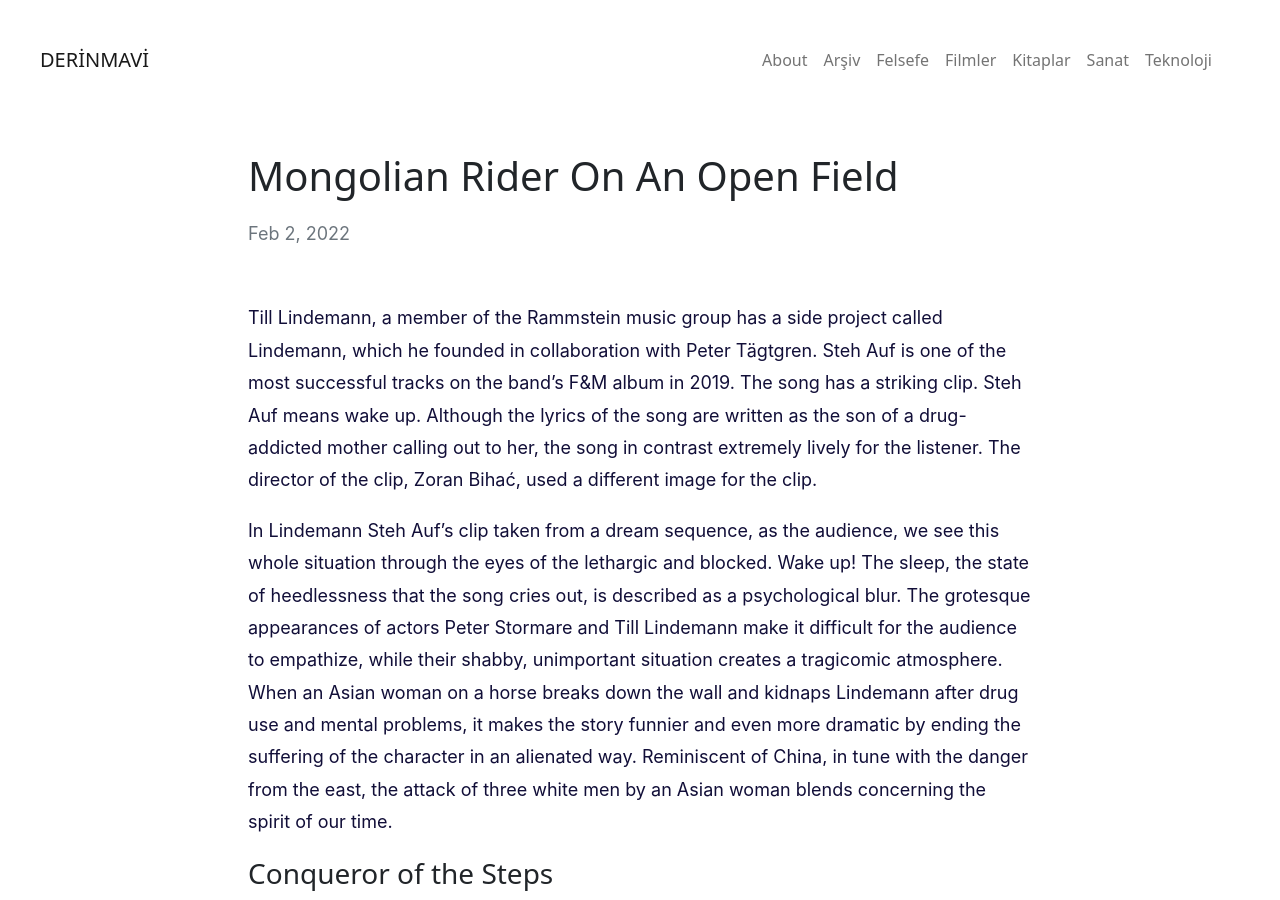
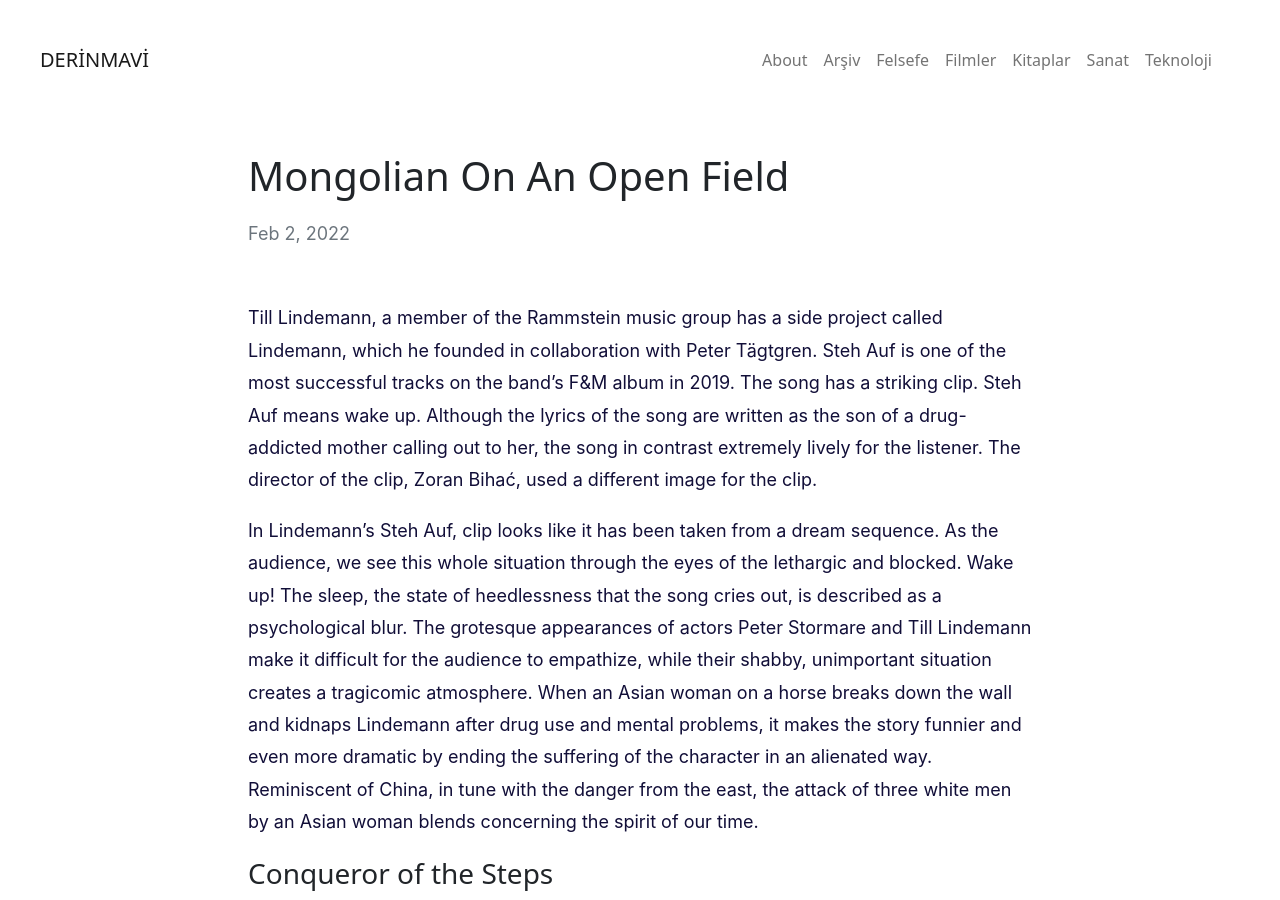
Before and after one commit to tozbulut/derinmavi.io, a Jekyll site: the page built from _posts/2022-02-02-acik-alanda-bir-mogol-atlisi.md, in a window 1280 px wide and 900 px high. Built offline with Jekyll 4.4.1, drawn with Linux system fonts in a browser that asks for light colours.

Commit message:
Update 2022-02-02-acik-alanda-bir-mogol-atlisi.md

```diff
--- a/_posts/2022-02-02-acik-alanda-bir-mogol-atlisi.md
+++ b/_posts/2022-02-02-acik-alanda-bir-mogol-atlisi.md
@@ -1,13 +1,13 @@
 ---
 layout: post
-title: "Mongolian Rider On An Open Field"
+title: "Mongolian On An Open Field"
 categories: art
 img : https://derinmavi.io/images/steh-auf.png
 ---
 
 Till Lindemann, a member of the Rammstein music group has a side project called Lindemann, which he founded in collaboration with Peter Tägtgren. Steh Auf is one of the most successful tracks on the band’s F&M album in 2019. The song has a striking clip. Steh Auf means wake up. Although the lyrics of the song are written as the son of a drug-addicted mother calling out to her, the song in contrast extremely lively for the listener. The director of the clip, Zoran Bihać, used a different image for the clip.
 
-In Lindemann Steh Auf's clip taken from a dream sequence, as the audience, we see this whole situation through the eyes of the lethargic and blocked. Wake up! The sleep, the state of heedlessness that the song cries out, is described as a psychological blur. The grotesque appearances of actors Peter Stormare and Till Lindemann make it difficult for the audience to empathize, while their shabby, unimportant situation creates a tragicomic atmosphere. When an Asian woman on a horse breaks down the wall and kidnaps Lindemann after drug use and mental problems, it makes the story funnier and even more dramatic by ending the suffering of the character in an alienated way. Reminiscent of China, in tune with the danger from the east, the attack of three white men by an Asian woman blends concerning the spirit of our time.
+In Lindemann's Steh Auf, clip looks like it has been taken from a dream sequence. As the audience, we see this whole situation through the eyes of the lethargic and blocked. Wake up! The sleep, the state of heedlessness that the song cries out, is described as a psychological blur. The grotesque appearances of actors Peter Stormare and Till Lindemann make it difficult for the audience to empathize, while their shabby, unimportant situation creates a tragicomic atmosphere. When an Asian woman on a horse breaks down the wall and kidnaps Lindemann after drug use and mental problems, it makes the story funnier and even more dramatic by ending the suffering of the character in an alienated way. Reminiscent of China, in tune with the danger from the east, the attack of three white men by an Asian woman blends concerning the spirit of our time.
 
 ### Conqueror of the Steps
 
```
